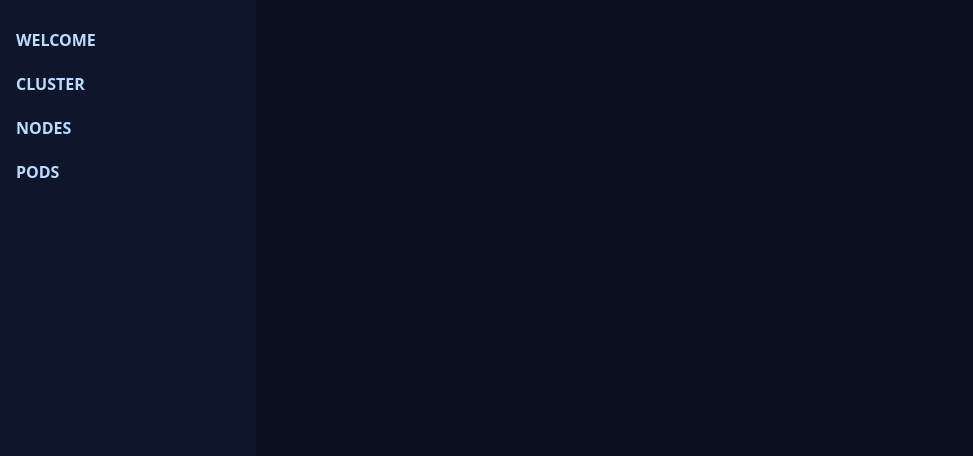
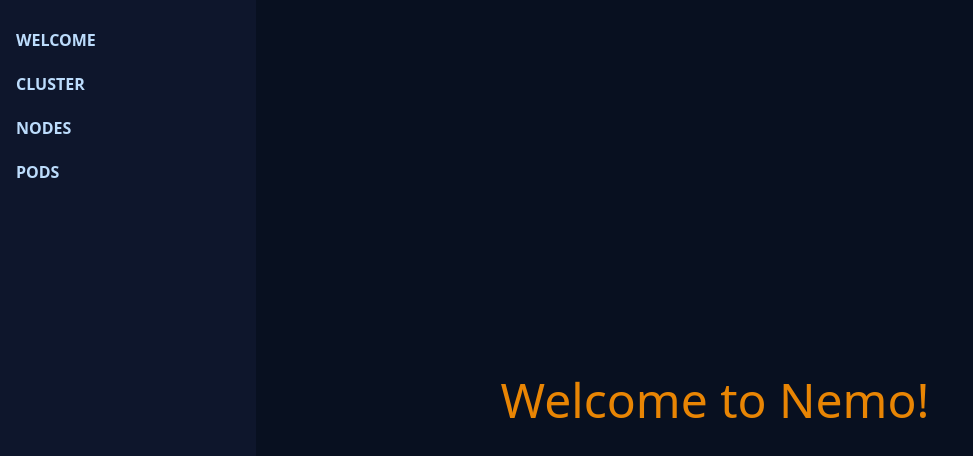
Before and after one commit to oslabs-beta/nemo, a React app in the folder client/: page / in a window 1280 px wide. Shown: the top 456 px of the page, without its empty margins (0-973 px from the left). Built offline with nearby package versions, Linux system fonts and the light colour scheme; no server answers.

Commit message:
created welcome component, small text animation, app renders welcome component on load

```diff
--- a/client/src/components/App.jsx
+++ b/client/src/components/App.jsx
@@ -3,7 +3,7 @@ import Navbar from './NavBar.jsx';
 import MainContainer from './MainContainer.jsx';
 
 const App = () => {
-  const [activeButton, setActiveButton] = useState(null);
+  const [activeButton, setActiveButton] = useState(1);
 
   useEffect(() => {
     document.body.style.margin = '0';
--- a/client/src/components/MainContainer.jsx
+++ b/client/src/components/MainContainer.jsx
@@ -3,9 +3,12 @@ import NodeContainer from './NodeContainer.jsx';
 import NodeDetail from './NodeDetail.jsx';
 import PodContainer from './PodContainer.jsx';
 import ChartComponent from './ClusterStructure.jsx';
+import Welcome from './Welcome.jsx'
 
 const MainContainer = ({ activeButton }) => {
+
   const [nodes, setNodes] = useState([]);
+
   useEffect(() => {
     const fetchData = async () => {
       await fetch("http://localhost:3000/metricserver/topNodes")
@@ -40,7 +43,7 @@ const MainContainer = ({ activeButton }) => {
 
   return (
     <div>
-      {activeButton === 1 && null}
+      {activeButton === 1 && <Welcome />}
       {activeButton === 2 && <ChartComponent nodeData={nodes} podsData={podsData} />}
       {activeButton === 3 && <NodeContainer nodeData={nodes} />}
       {activeButton === 4 && <PodContainer podsData={podsData} />}
--- /dev/null
+++ b/client/src/components/Welcome.jsx
@@ -0,0 +1,29 @@
+import React, { useState, useEffect } from "react";
+
+const Welcome = () => {
+  const [text, setText] = useState("Welcome to Nemo!");
+  const [showText, setShowText] = useState(false);
+
+  useEffect(() => {
+    // After component mounts, set showText to true to trigger animation
+    setShowText(true);
+  }, []);
+
+  return (
+    <div style={{
+      color: "#E88504",
+      display: "flex",
+      justifyContent: "center",  // Horizontal centering
+      alignItems: "center",      // Vertical centering
+      height: "100vh",           // Full viewport height
+      fontSize: "3rem",          // Bigger text size
+      opacity: showText ? 1 : 0, // Set opacity based on showText state
+      transition: "opacity 3s ease", // Smooth transition for opacity change
+      marginLeft: "150px",        // Set left margin to auto to push text to the right
+    }}>
+      {text}
+    </div>
+  );
+};
+
+export default Welcome;
```
